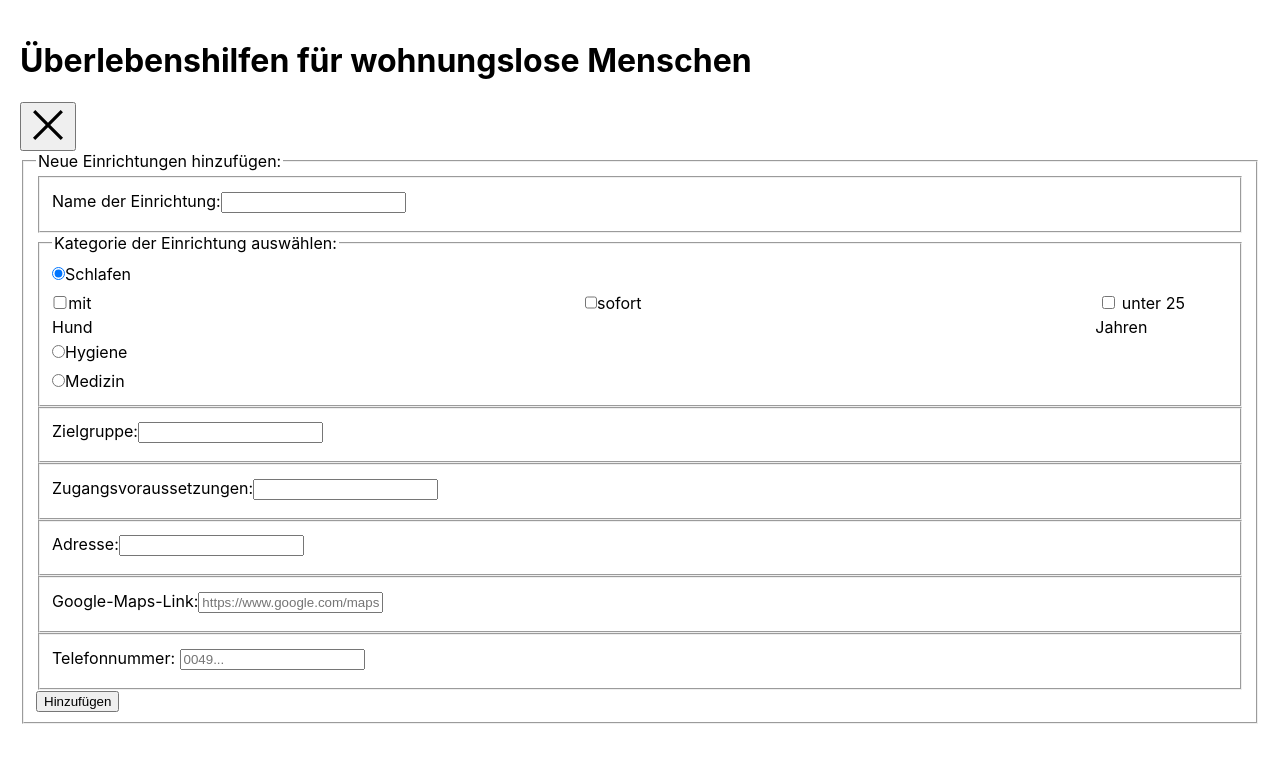
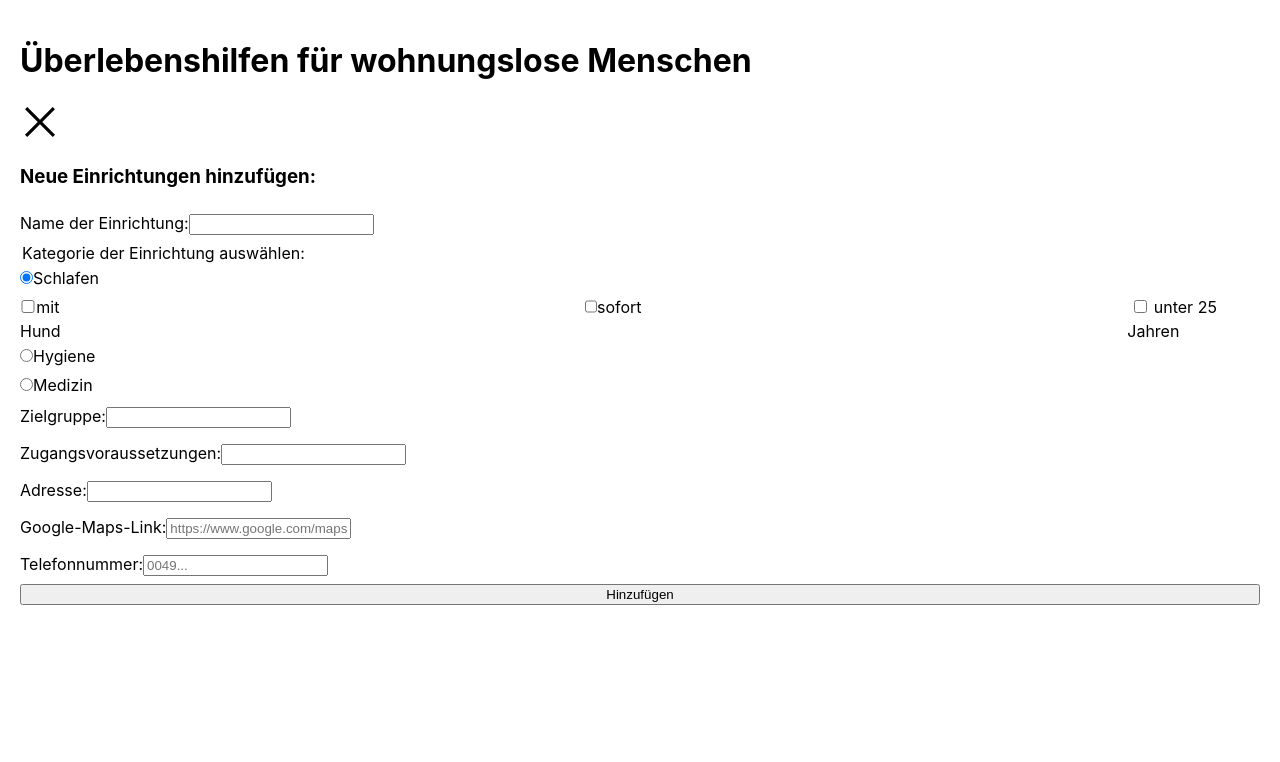
Before and after one commit to BucherLara/Capstone-Project, a Next.js app: page /add in a window 1280 px wide. Shown: the top 762 px of the page. Built offline with nearby package versions, Linux system fonts and the light colour scheme.

Commit message:
add review suggestions

```diff
--- a/components/Facility/index.js
+++ b/components/Facility/index.js
@@ -5,7 +5,8 @@ import { ListItem } from "../FacilityList";
 import { css } from "styled-components";
 
 export default function Facility({ facility, setFacilities }) {
-  const { name, adress, target, requirements, image, link, tel, id } = facility;
+  const { name, adress, target, requirements, image, link, tel, id, category } =
+    facility;
 
   function toggleBookmark(facilityId) {
     setFacilities((facilities) => {
@@ -52,7 +53,7 @@ export default function Facility({ facility, setFacilities }) {
             </StyledSvg>
           </StyledButton>
           <ListItem>
-            <StyledSpan>Kategorie: </StyledSpan> {facility.category}
+            <StyledSpan>Kategorie: </StyledSpan> {category}
           </ListItem>
 
           <ListItem>
--- a/components/Form/index.js
+++ b/components/Form/index.js
@@ -1,12 +1,10 @@
 import styled from "styled-components";
-import { css } from "styled-components";
 import { useRouter } from "next/router";
 import { useState } from "react";
+import Link from "next/link";
 
-export default function Form({ onSubmit }) {
-  const [sleep, setSleep] = useState(true);
-  const [hygiene, setHygiene] = useState(false);
-  const [medicine, setMedicine] = useState(false);
+export default function Form({ addFacilities }) {
+  const [category, setCategory] = useState("sleep");
 
   const router = useRouter();
 
@@ -14,22 +12,32 @@ export default function Form({ onSubmit }) {
     event.preventDefault();
     const formData = new FormData(event.target);
     const data = Object.fromEntries(formData);
+    const {
+      name,
+      category,
+      adress,
+      target,
+      requirements,
+      link,
+      tel,
+      filterCriteria,
+    } = data;
 
     for (const property in data) {
       if (data[property].trim() === "") {
-        return alert("Bitte gib einen Text in das Feld ein!");
+        return alert(`Bitte gib einen Text in das ${property} Feld ein!`);
       }
     }
 
-    onSubmit(
-      data.name,
-      data.category,
-      data.adress,
-      data.link,
-      data.target,
-      data.requirements,
-      data.filterCriteria,
-      data.tel
+    addFacilities(
+      name.trim(),
+      category,
+      adress.trim(),
+      link.trim(),
+      target.trim(),
+      requirements.trim(),
+      filterCriteria,
+      tel.trim()
     );
     alert("Die Einrichtung wurde erfolgreich hinzugefügt!");
     router.push("/");
@@ -37,8 +45,7 @@ export default function Form({ onSubmit }) {
 
   return (
     <>
-      <button onClick={() => router.push("/")}>
-        {" "}
+      <Link href={"/"}>
         <svg
           fill="#000000"
           xmlns="http://www.w3.org/2000/svg"
@@ -48,28 +55,19 @@ export default function Form({ onSubmit }) {
         >
           <path d="M 9.15625 6.3125 L 6.3125 9.15625 L 22.15625 25 L 6.21875 40.96875 L 9.03125 43.78125 L 25 27.84375 L 40.9375 43.78125 L 43.78125 40.9375 L 27.84375 25 L 43.6875 9.15625 L 40.84375 6.3125 L 25 22.15625 Z" />
         </svg>
-      </button>
-
+      </Link>
+      <h3>Neue Einrichtungen hinzufügen:</h3>
       <StyledForm onSubmit={handleSubmit}>
-        <fieldset>
-          <legend>Neue Einrichtungen hinzufügen:</legend>
-          <fieldset>
-            {" "}
         <label htmlFor="name">
           Name der Einrichtung:
           <StyledInput type="text" id="name" name="name" required />
         </label>
-          </fieldset>
-
-          <fieldset>
         <legend>Kategorie der Einrichtung auswählen:</legend>
         <div>
-              <label htmtFor="sleep">
+          <label htmlFor="sleep">
             <StyledInput
               onClick={() => {
-                    setSleep(true);
-                    setHygiene(false);
-                    setMedicine(false);
+                setCategory("sleep");
               }}
               type="radio"
               id="schlafen"
@@ -82,10 +80,9 @@ export default function Form({ onSubmit }) {
             Schlafen
           </label>
         </div>
-            <StyledSection variant={sleep ? "show" : "hide"}>
+        <StyledSection showDetails={category === "sleep"}>
           <div>
-                <label htmtFor="dog">
-                  {" "}
+            <label htmlFor="dog">
               <StyledCheckbox
                 type="checkbox"
                 id="dog"
@@ -96,8 +93,7 @@ export default function Form({ onSubmit }) {
             </label>
           </div>
           <div>
-                <label htmtFor="now">
-                  {" "}
+            <label htmlFor="now">
               <StyledCheckbox
                 type="checkbox"
                 id="now"
@@ -108,60 +104,7 @@ export default function Form({ onSubmit }) {
             </label>
           </div>
           <div>
-                <label htmtFor="u25">
-                  <StyledCheckbox
-                    type="checkbox"
-                    id="u25"
-                    name="filterCriteria"
-                    value="u25"
-                  />
-                  unter 25 Jahren
-                </label>
-              </div>
-            </StyledSection>{" "}
-            <div>
-              <label htmtFor="hygiene">
-                <StyledInput
-                  onClick={() => {
-                    setSleep(false);
-                    setHygiene(true);
-                    setMedicine(false);
-                  }}
-                  type="radio"
-                  id="hygiene"
-                  name="category"
-                  value="hygiene"
-                  required
-                />
-                Hygiene
-              </label>
-            </div>
-            <StyledSection variant={hygiene ? "show" : "hide"}>
-              <div>
-                <label htmtFor="mobile">
-                  {" "}
-                  <StyledCheckbox
-                    type="checkbox"
-                    id="mobile"
-                    name="filterCriteria"
-                    value="mobile"
-                  />
-                  mobil
-                </label>
-              </div>
-              <div>
-                <label htmtFor="lGBTQIA+">
-                  <StyledCheckbox
-                    type="checkbox"
-                    id="lGBTQIA+"
-                    name="filterCriteria"
-                    value="lGBTQIA+"
-                  />
-                  LGBTQIA+
-                </label>
-              </div>
-              <div>
-                <label htmtFor="u25">
+            <label htmlFor="u25">
               <StyledCheckbox
                 type="checkbox"
                 id="u25"
@@ -173,13 +116,60 @@ export default function Form({ onSubmit }) {
           </div>
         </StyledSection>
         <div>
-              <label htmtFor="medicine">
-                {" "}
+          <label htmlFor="hygiene">
             <StyledInput
               onClick={() => {
-                    setSleep(false);
-                    setHygiene(false);
-                    setMedicine(true);
+                setCategory("hygiene");
+              }}
+              type="radio"
+              id="hygiene"
+              name="category"
+              value="hygiene"
+              required
+            />
+            Hygiene
+          </label>
+        </div>
+        <StyledSection showDetails={category === "hygiene"}>
+          <div>
+            <label htmlFor="mobile">
+              <StyledCheckbox
+                type="checkbox"
+                id="mobile"
+                name="filterCriteria"
+                value="mobile"
+              />
+              mobil
+            </label>
+          </div>
+          <div>
+            <label htmlFor="lGBTQIA+">
+              <StyledCheckbox
+                type="checkbox"
+                id="lGBTQIA+"
+                name="filterCriteria"
+                value="lGBTQIA+"
+              />
+              LGBTQIA+
+            </label>
+          </div>
+          <div>
+            <label htmlFor="u25">
+              <StyledCheckbox
+                type="checkbox"
+                id="u25"
+                name="filterCriteria"
+                value="u25"
+              />
+              unter 25 Jahren
+            </label>
+          </div>
+        </StyledSection>
+        <div>
+          <label htmlFor="medicine">
+            <StyledInput
+              onClick={() => {
+                setCategory("medicine");
               }}
               type="radio"
               id="medizin"
@@ -190,9 +180,9 @@ export default function Form({ onSubmit }) {
             Medizin
           </label>
         </div>
-            <StyledSection variant={medicine ? "show" : "hide"}>
+        <StyledSection showDetails={category === "medicine"}>
           <div>
-                <label htmtFor="general">
+            <label htmlFor="general">
               <StyledCheckbox
                 type="checkbox"
                 id="general"
@@ -203,7 +193,7 @@ export default function Form({ onSubmit }) {
             </label>
           </div>
           <div>
-                <label htmtFor="psychologist">
+            <label htmlFor="psychologist">
               <StyledCheckbox
                 type="checkbox"
                 id="psychologist+"
@@ -214,9 +204,7 @@ export default function Form({ onSubmit }) {
             </label>
           </div>
           <div>
-                {" "}
-                <label htmtFor="gynecologist">
-                  {" "}
+            <label htmlFor="gynecologist">
               <StyledCheckbox
                 type="checkbox"
                 id="gynecologist"
@@ -227,16 +215,10 @@ export default function Form({ onSubmit }) {
             </label>
           </div>
         </StyledSection>
-          </fieldset>
-
-          <fieldset>
-            {" "}
         <label htmlFor="target">
           Zielgruppe:
           <StyledInput type="text" id="target" name="target" required />
         </label>
-          </fieldset>
-          <fieldset>
         <label htmlFor="requirements">
           Zugangsvoraussetzungen:
           <StyledInput
@@ -244,9 +226,9 @@ export default function Form({ onSubmit }) {
             id="requirements"
             name="requirements"
             required
-              />{" "}
+          />
         </label>
-          </fieldset>
+
         {/* <label htmlFor="image">Logo:</label>
         <input
           type="image"
@@ -256,15 +238,11 @@ export default function Form({ onSubmit }) {
           width="48"
           height="48"
         /> */}
-          <fieldset>
-            {" "}
+
         <label htmlFor="adress">
           Adresse:
           <StyledInput type="text" id="adress" name="adress" required />
         </label>
-          </fieldset>
-          <fieldset>
-            {" "}
         <label htmlFor="link">
           Google-Maps-Link:
           <StyledInput
@@ -276,10 +254,8 @@ export default function Form({ onSubmit }) {
             required
           />
         </label>
-          </fieldset>
-          <fieldset>
         <label htmlFor="tel">
-              Telefonnummer:{" "}
+          Telefonnummer:
           <StyledInput
             type="number"
             id="tel"
@@ -289,11 +265,9 @@ export default function Form({ onSubmit }) {
             required
           />
         </label>
-          </fieldset>
         <button type="submit" value="submit">
           Hinzufügen
         </button>
-        </fieldset>
       </StyledForm>
     </>
   );
@@ -307,16 +281,8 @@ const StyledForm = styled.form`
 const StyledSection = styled.section`
   display: flex;
   justify-content: space-between;
-  ${({ variant }) =>
-    variant === "show" &&
-    css`
-      size: 20px;
-    `}
-  ${({ variant }) =>
-    variant === "hide" &&
-    css`
-      display: none;
-    `}
+
+  ${({ showDetails }) => (showDetails ? "size:20px;" : "display:none")}
 `;
 
 const StyledInput = styled.input`
@@ -329,4 +295,3 @@ const StyledCheckbox = styled(StyledInput)`
   padding: 0;
   width: 20%;
 `;
-const StyledSvg = styled.svg``;
--- a/pages/_app.js
+++ b/pages/_app.js
@@ -2,12 +2,41 @@ import GlobalStyles from "../components/GlobalStyles";
 import Header from "../components/Header";
 import initialState from "../helpers/db.json";
 import { useLocalStorage } from "../helpers/hooks";
+import { nanoid } from "nanoid";
 
 function MyApp({ Component, pageProps }) {
   const [facilities, setFacilities] = useLocalStorage(
     "facilities",
     initialState
   );
+
+  function addFacilities(
+    name,
+    category,
+    adress,
+    link,
+    target,
+    requirements,
+    filterCriteria,
+    tel
+  ) {
+    setFacilities((oldFacilities) => [
+      ...oldFacilities,
+      {
+        id: nanoid(),
+        name,
+        category,
+        adress,
+        link,
+        target,
+        requirements,
+        image: "/icons/app.png",
+        filterCriteria,
+        tel,
+        isBookmarked: false,
+      },
+    ]);
+  }
 
   return (
     <>
@@ -17,6 +46,7 @@ function MyApp({ Component, pageProps }) {
         {...pageProps}
         facilities={facilities}
         setFacilities={setFacilities}
+        addFacilities={addFacilities}
       />
     </>
   );
--- a/pages/add/index.js
+++ b/pages/add/index.js
@@ -1,37 +1,5 @@
 import Form from "../../components/Form";
-import { nanoid } from "nanoid";
-export default function NewFacilities({ setFacilities }) {
-  function addFacilities(
-    name,
-    category,
-    adress,
-    link,
-    target,
-    requirements,
-    filterCriteria,
-    tel
-  ) {
-    setFacilities((oldFacilities) => [
-      ...oldFacilities,
-      {
-        id: nanoid(),
-        name,
-        category,
-        adress,
-        link,
-        target,
-        requirements,
-        image: "/icons/app.png",
-        filterCriteria,
-        tel,
-        isBookmarked: false,
-      },
-    ]);
-  }
 
-  return (
-    <>
-      <Form onSubmit={addFacilities} />
-    </>
-  );
+export default function NewFacilities({ addFacilities }) {
+  return <Form addFacilities={addFacilities} />;
 }
```
Also changed, not shown: components/Navigation/NavLandingpage/index.js (+7 -19 lines). Lines whose indentation alone changed are shown as unchanged.
